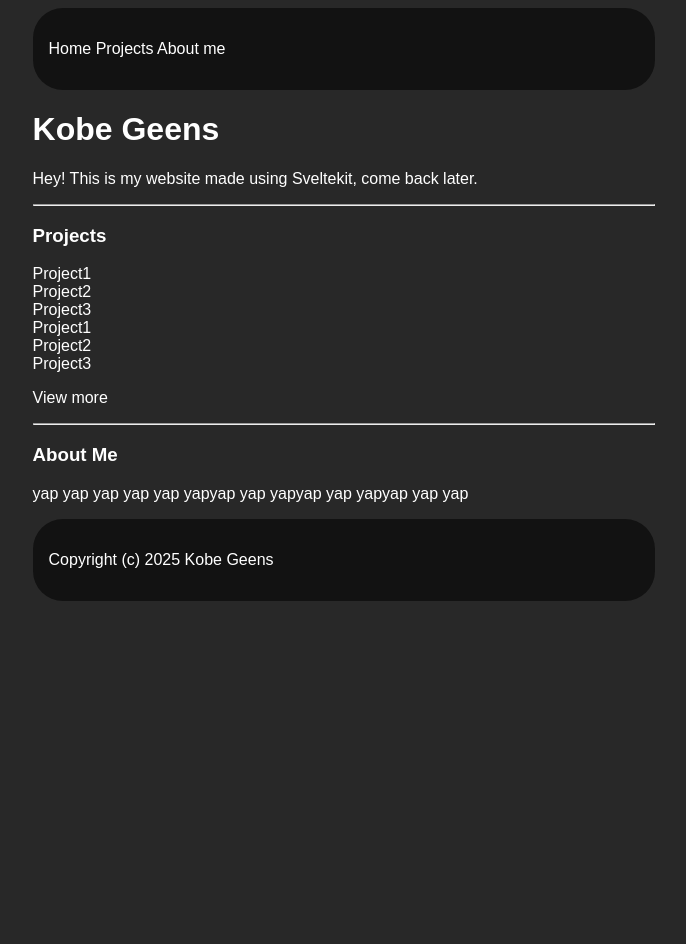
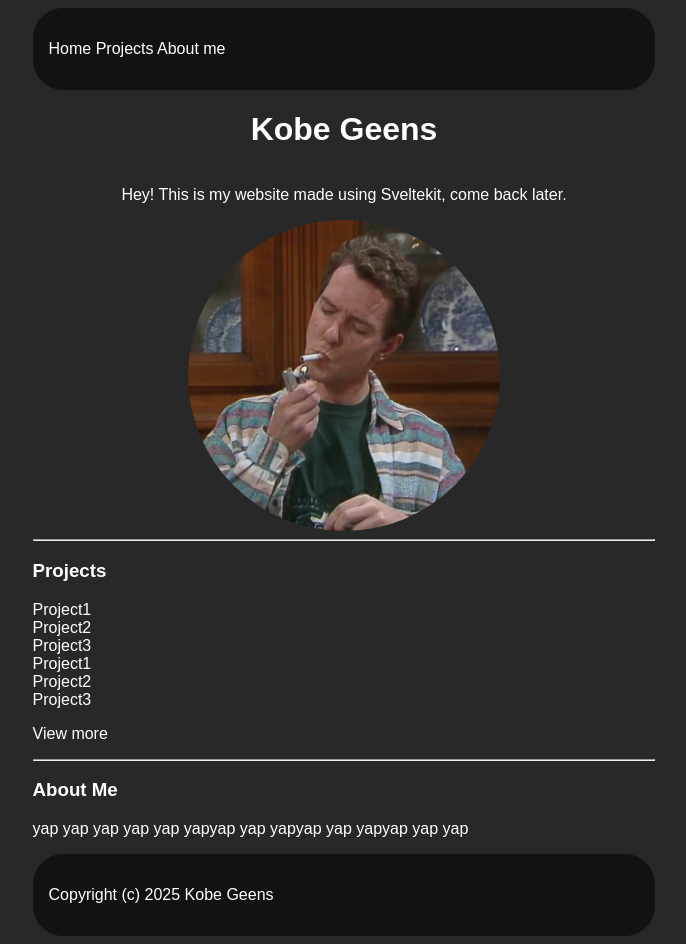
Before and after one commit to kobegeens/website, a SvelteKit app: page / in a window 1280 px wide. Shown: the whole page, without its empty margins (296-982 px from the left). Before the commit the page ends 800 px from the top, so only its background shows below. Built offline with nearby package versions, Linux system fonts and the light colour scheme.

Commit message:
worked on home

```diff
--- a/src/routes/+page.svelte
+++ b/src/routes/+page.svelte
@@ -1,5 +1,8 @@
-<h1>Kobe Geens</h1>
-<p>Hey! This is my website made using Sveltekit, come back later.</p>
+<div style="display: flex; flex-direction: column; align-items:center;">
+    <h1>Kobe Geens</h1>
+    <p>Hey! This is my website made using Sveltekit, come back later.</p>
+    <img src="/pfp.png" alt="profile picture" style="width:50%; border-radius:50%;">
+</div>
 
 <hr>
 
```
Also changed, not shown: static/pfp.png (renamed from Screenshot from 2024-06-03 20-24-26.png).
